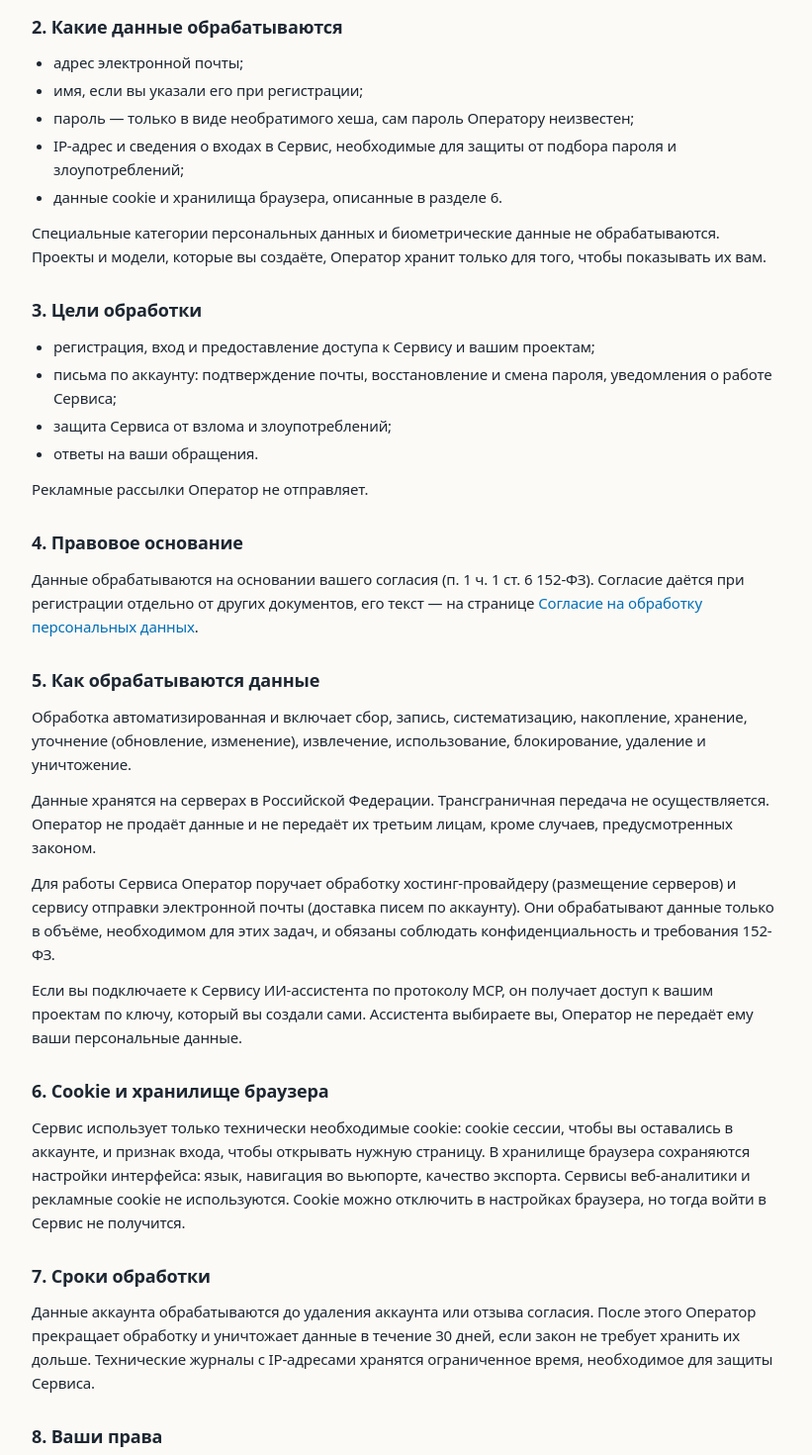
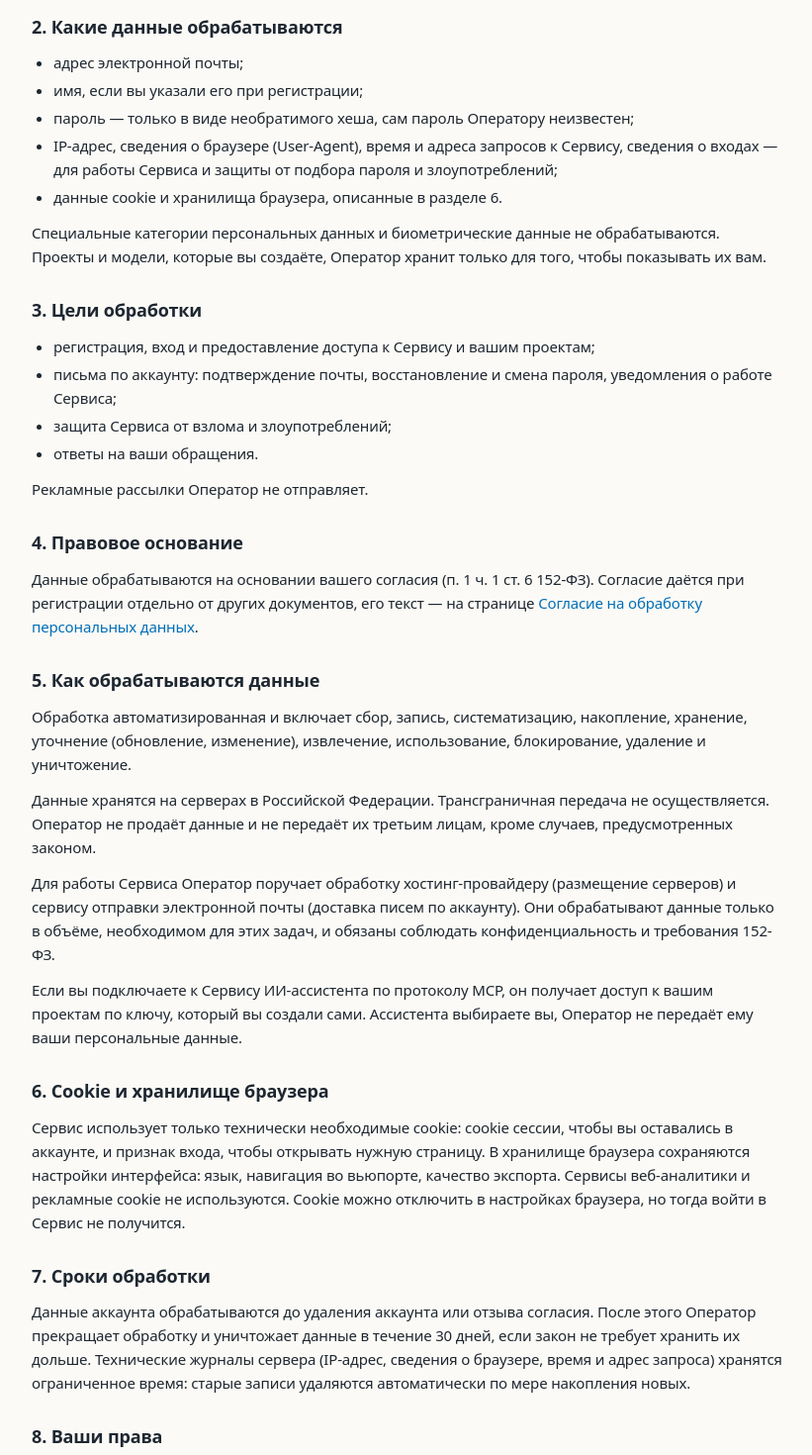
Before and after one commit to krometra/krometra, a Vue app in the folder web/: page /privacy in a window 1280 px wide. Shown: the part 400-1870 px from the top of the page at 99% size, without its empty margins (228-1049 px from the left). Built offline with nearby package versions, Linux system fonts and the light colour scheme; no server answers; what @krometra/ui-kit would draw is missing.

Commit message:
Логи контейнеров на проде с ротацией (3 файла по 10 МБ); в политике и согласии указаны User-Agent и журналы запросов

```diff
--- a/web/src/views/ConsentView.vue
+++ b/web/src/views/ConsentView.vue
@@ -15,8 +15,8 @@ import { operator } from "@/lib/legal";
 
     <h2>1. Какие данные</h2>
     <p>
-      Адрес электронной почты; имя, если я его указал; IP-адрес и сведения о входах в Сервис; данные cookie,
-      необходимые для работы Сервиса.
+      Адрес электронной почты; имя, если я его указал; IP-адрес, сведения о браузере (User-Agent), время и адреса
+      запросов к Сервису, сведения о входах в Сервис; данные cookie, необходимые для работы Сервиса.
     </p>
 
     <h2>2. Цели</h2>
--- a/web/src/views/PrivacyView.vue
+++ b/web/src/views/PrivacyView.vue
@@ -22,7 +22,8 @@ import { operator } from "@/lib/legal";
       <li>адрес электронной почты;</li>
       <li>имя, если вы указали его при регистрации;</li>
       <li>пароль — только в виде необратимого хеша, сам пароль Оператору неизвестен;</li>
-      <li>IP-адрес и сведения о входах в Сервис, необходимые для защиты от подбора пароля и злоупотреблений;</li>
+      <li>IP-адрес, сведения о браузере (User-Agent), время и адреса запросов к Сервису, сведения о входах — для работы
+        Сервиса и защиты от подбора пароля и злоупотреблений;</li>
       <li>данные cookie и хранилища браузера, описанные в разделе 6.</li>
     </ul>
     <p>
@@ -77,7 +78,8 @@ import { operator } from "@/lib/legal";
     <p>
       Данные аккаунта обрабатываются до удаления аккаунта или отзыва согласия. После этого Оператор прекращает
       обработку и уничтожает данные в течение 30 дней, если закон не требует хранить их дольше. Технические
-      журналы с IP-адресами хранятся ограниченное время, необходимое для защиты Сервиса.
+      журналы сервера (IP-адрес, сведения о браузере, время и адрес запроса) хранятся ограниченное время: старые
+      записи удаляются автоматически по мере накопления новых.
     </p>
 
     <h2>8. Ваши права</h2>
```
Also changed, not shown: 1 other file (tests, documents, lock files or other folders).
